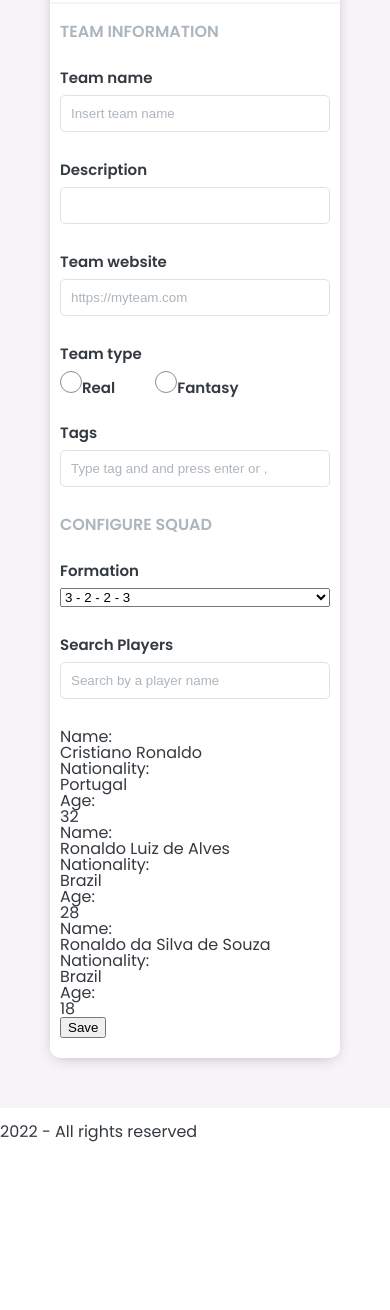
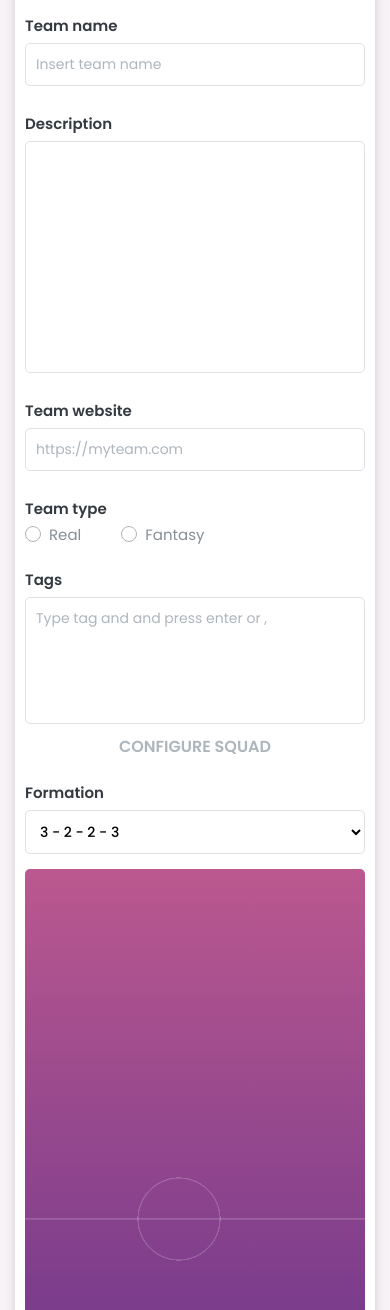
Before and after one commit to caueSJ/smt-vnt, a website built with Vite: page team.html in a window 390 px wide. Shown: the part 690-2000 px from the top of the page. Before the commit the page ends 1846 px from the top, so only its background shows below. Built offline with nearby package versions, Linux system fonts and the light colour scheme.

Commit message:
Team form layout + breakpoints

```diff
--- a/src/components/Header/Header.js
+++ b/src/components/Header/Header.js
@@ -36,9 +36,9 @@ export default class Header extends HTMLElement {
                 </a>
             </div>
             <div class="header-user">
-                <p>${userName}</p>
+                <span class="name">${userName}</span>
                 <div title="User Profile Picture">
-                    <p>${getInitialLetters(userName)}</p>
+                    <span>${getInitialLetters(userName)}</span>
                 </div>
             </div>
         </header>
--- a/src/components/Header/style.scss
+++ b/src/components/Header/style.scss
@@ -1,13 +1,19 @@
+@import '../../../styles/config/breakpoints';
+
 header {
     display: flex;
-    flex-wrap: wrap;
     background: linear-gradient(to right, var(--pink), var(--purple));
     color: var(--white);
     align-items: center;
     justify-content: space-between;
-    padding: 10px 50px;
+    padding: 10px;
+    gap: 5px;
     position: relative;
     box-shadow: 0px 1px 2px 0px var(--box-shadow);
+
+    @include sm {
+        padding: 10px 50px;
+    }
 
     .header-brand {
         a {
@@ -34,8 +40,16 @@ header {
         align-items: center;
         column-gap: 10px;
 
-        p {
+        span {
             font-weight: 600;
+        }
+
+        .name {
+            display: none;
+
+            @include sm {
+                display: flex;
+            }
         }
 
         div {
--- /dev/null
+++ b/styles/config/_breakpoints.scss
@@ -0,0 +1,36 @@
+// Breakpoints, values based on Bootstrap
+$screen-sm-min: 576px;
+$screen-md-min: 768px;
+$screen-lg-min: 992px;
+$screen-xl-min: 1200px;
+$screen-xxl-min: 1400px;
+
+@mixin sm {
+    @media (min-width: #{$screen-sm-min}) {
+        @content;
+    }
+}
+
+@mixin md {
+    @media (min-width: #{$screen-md-min}) {
+        @content;
+    }
+}
+
+@mixin lg {
+    @media (min-width: #{$screen-lg-min}) {
+        @content;
+    }
+}
+
+@mixin xl {
+    @media (min-width: #{$screen-xl-min}) {
+        @content;
+    }
+}
+
+@mixin xxl {
+    @media (min-width: #{$screen-xxl-min}) {
+        @content;
+    }
+}
--- a/styles/main.scss
+++ b/styles/main.scss
@@ -1,11 +1,18 @@
+@import './config/breakpoints';
+
 .main {
     background: var(--gray-lighter);
     display: flex;
     flex-wrap: wrap;
     justify-content: space-around;
-    padding: 50px;
-    column-gap: 50px;
+    padding: 15px;
+    gap: 15px;
     width: 100%;
+
+    @include md {
+        padding: 50px;
+        gap: 50px;
+    }
 
     .info-block {
         flex: 1;
--- a/styles/team-style.scss
+++ b/styles/team-style.scss
@@ -1,14 +1,22 @@
+@import './config/breakpoints';
+
 #teamPage {
     form {
+        @include lg {
+            width: 80%;
+            margin: 0 auto;
+        }
+
         section > h2 {
             font-weight: 600;
             text-transform: uppercase;
             color: var(--gray);
             margin-bottom: 30px;
+            text-align: center;
         }
 
         .form-group {
-            margin: 30px 0;
+            margin: 15px 0;
             font-size: 0.9375rem;
             display: flex;
             flex-direction: column;
@@ -18,40 +26,65 @@
                 margin-bottom: 10px;
             }
 
-            input {
+            input, textarea, select {
                 padding: 10px;
                 border-radius: 5px;
+                font-family: inherit;
+                font-size: 0.875rem;
                 border: 1px solid var(--gray-light);
 
                 &::placeholder {
                     color: var(--gray);
                 }
+
+                &[type="radio"] {
+                    display: none;
+                }
+            }
+
+            select {
+                background: var(--white);
+                font-weight: 500;
+            }
+
+            textarea {
+                resize: none;
+            }
+
+            // RADIO INPUT STYLE
+            div > input[type="radio"] + *::before {
+                content: "";
+                display: inline-block;
+                vertical-align: bottom;
+                width: 1rem;
+                height: 1rem;
+                margin-right: 0.5rem;
+                border: 1px solid var(--gray);
+                border-radius: 50%;
+            }
+
+            div > input[type="radio"]:checked + *::before {
+                background: radial-gradient(var(--purple) 0%, var(--purple) 40%, transparent 50%, transparent);
+                border-color: var(--pink);
+            }
+
+            div > input[type="radio"]:checked + * {
+                color: var(--pink);
             }
 
             .radio {
                 display: flex;
                 column-gap: 40px;
 
-                input[type="radio"] {
-                    appearance: none;
-                    margin: 0;
-                    border-color: var(--gray-dark);
-                    border-radius: 50%;
-
-                    &::before {
-                        content: "";
-                        width: 0.65em;
-                        height: 0.65em;
-                        border-radius: 50%;
-                        transform: scale(0);
-                        transition: 120ms transform ease-in-out;
-                        box-shadow: inset 1em 1em var(--pink);
-                    }
+                & label {
+                    font-weight: 400;
+                    color: var(--gray-dark);
                 }
             }
 
+            // FOCUS STYLE
             &:focus-within {
-                input {
+                input, textarea, select {
                     outline: 1px solid var(--pink);
                 }
                 label {
@@ -59,5 +92,111 @@
                 }
             }
         }
+
+        .team-information {
+            & > div {
+                @include md {
+                    display: flex;
+                    gap: 50px;
+                    margin-bottom: 20px;
+                }
+
+                & > div {
+                    flex: 1;
+                }
+            }
+
+            .column {
+                display: flex;
+                flex-direction: column;
+                justify-content: space-between;
+            }
+        }
+
+        .configure-squad {
+            margin-bottom: 20px;
+
+            @include md {
+                & > div {
+                    display: flex;
+                    gap: 50px;
+
+                    & > div {
+                        flex: 1;
+                    }
+                }
+            }
+        }
+
+        .soccer-field {
+            width: 100%;
+            height: 700px;
+            background: linear-gradient(var(--purple-light), var(--purple));
+            border-radius: 5px;
+            display: grid;
+
+            &.horizontal-divider {
+                background: linear-gradient(rgba(247, 243, 247, 0.2) 50%, rgba(247, 243, 247, 0.2) 50%) 0 50% / 100% 0.1em,
+                            radial-gradient(100% 100%, transparent 2.5em, rgba(247, 243, 247, 0.2) 2.55em, rgba(247, 243, 247, 0.2) 2.6em, transparent 0.5em) calc(50% - 1em) 50% / 6.25em 6.25em,
+                            linear-gradient(to bottom, var(--purple-light), var(--purple-blue)) 0 0 / 100% 100%;
+                            background-repeat: no-repeat;
+            }
+        }
+
+        .search-players-results {
+            ul.players-list {
+                display: flex;
+                flex-direction: column;
+                gap: 15px;
+                padding-bottom: 10px;
+                font-size: 0.9375rem;
+                border-bottom: 1px solid var(--gray-light);
+
+                li.player-infos {
+                    padding: 15px;
+                    border-radius: 5px;
+                    outline: 2px dashed var(--bg-gray-light);
+                    background: linear-gradient(var(--white), var(--gray-light));
+                    display: flex;
+                    justify-content: space-between;
+                    min-height: 80px;
+                    overflow: hidden;
+
+                    span {
+                        color: var(--pink);
+                        overflow: hidden;
+                        text-overflow: ellipsis;
+                        b {
+                            color: var(--black);
+                            font-weight: 600;
+                        }
+                    }
+
+                    div:first-child {
+                        flex: 1;
+                        display: flex;
+                        flex-flow: column wrap;
+                        justify-content: space-between;
+                    }
+                }
+            }
+        }
+
+        button {
+            font-family: inherit;
+            font-weight: 500;
+            font-size: 1rem;
+            color: var(--white);
+            width: 100%;
+            height: 48px;
+            background: linear-gradient(var(--purple-light) 25%, var(--purple));
+            border-radius: 5px;
+            border: 1px solid var(--pink);
+            cursor: pointer;
+
+            @include md {
+                width: calc(50% - 25px);
+            }
+        }
     }
 }
--- a/team.html
+++ b/team.html
@@ -18,16 +18,17 @@
                     <section class="team-information">
                         <h2>Team Information</h2>
                         <div>
+                            <div class="column">
                                 <div class="form-group">
                                     <label for="teamName">Team name</label>
                                     <input type="text" name="name" id="teamName" value="" placeholder="Insert team name" required>
                                 </div>
                                 <div class="form-group">
                                     <label for="teamDescription">Description</label>
-                                <input type="textarea" name="description" id="teamDescription" value="">
+                                    <textarea name="description" id="teamDescription" rows="10" autocomplete="off" value=""></textarea>
                                 </div>
                             </div>
-                        <div>
+                            <div class="column">
                                 <div class="form-group radio">
                                     <label for="teamWebsite">Team website</label>
                                     <input type="url" name="website" id="teamWebsite" value="" placeholder="https://myteam.com" required>
@@ -45,16 +46,18 @@
                                 </fieldset>
                                 <div class="form-group">
                                     <label for="teamTags">Tags</label>
-                                <input type="textarea" name="tags" id="teamTags" value="" placeholder="Type tag and and press enter or ,">
+                                    <textarea name="tags" id="teamTags" rows="5" placeholder="Type tag and and press enter or ,"></textarea>
+                                </div>
                             </div>
                         </div>
                     </section>
                     <section class="configure-squad">
                         <h2>Configure Squad</h2>
                         <div>
+                            <div>
                                 <div class="form-group formation">
                                     <label for="teamFormation">Formation</label>
-                                <select name="formation" id="teamFormation">
+                                    <select name="formation" id="teamFormation" required>
                                         <option value="1">3 - 2 - 2 - 3</option>
                                         <option value="2">3 - 2 - 3 - 1</option>
                                         <option value="3">3 - 4 - 3</option>
@@ -67,71 +70,57 @@
                                         <option value="10">5 - 4 -1</option>
                                     </select>
                                 </div>
-                            <div class="soccer-field">
+                                <div class="soccer-field horizontal-divider">
                                 </div>
                             </div>
                             <div class="search-players">
                                 <div class="form-group">
                                     <label for="searchPlayer">Search Players</label>
-                                <input type="search" name="tags" id="searchPlayer" placeholder="Search by a player name">
+                                    <input type="search" name="tags" id="searchPlayer" placeholder="Type a player name to search">
                                 </div>
-                            <div>
-                                <ul clas="players-list">
+                                <div class="search-players-results">
+                                    <ul class="players-list">
                                         <li class="player-infos">
                                             <div>
                                                 <div>
-                                                <b>Name:</b>
-                                                <p>Cristiano Ronaldo</p>
+                                                    <span><b>Name:</b> Cristiano Ronaldo</span>
                                                 </div>
                                                 <div>
-                                                <b>Nationality:</b>
-                                                <p>Portugal</p>
+                                                    <span><b>Nationality:</b> Portugal</span>
                                                 </div>
                                             </div>
                                             <div>
-                                            <div>
-                                                <b>Age:</b>
-                                                <p>32</p>
-                                            </div>
+                                                <span><b>Age:</b> 34</span>
                                             </div>
                                         </li>
                                         <li class="player-infos">
                                             <div>
                                                 <div>
-                                                <b>Name:</b>
-                                                <p>Ronaldo Luiz de Alves</p>
+                                                    <span><b>Name:</b> Ronaldo Luiz de Alves</span>
                                                 </div>
                                                 <div>
-                                                <b>Nationality:</b>
-                                                <p>Brazil</p>
+                                                    <span><b>Nationality:</b> Brazil</span>
                                                 </div>
                                             </div>
                                             <div>
-                                            <div>
-                                                <b>Age:</b>
-                                                <p>28</p>
-                                            </div>
+                                                <span><b>Age:</b> 28</span>
                                             </div>
                                         </li>
                                         <li class="player-infos">
                                             <div>
                                                 <div>
-                                                <b>Name:</b>
-                                                <p>Ronaldo da Silva de Souza</p>
+                                                    <span><b>Name:</b> Ronaldo da Silva de Souza</span>
                                                 </div>
                                                 <div>
-                                                <b>Nationality:</b>
-                                                <p>Brazil</p>
+                                                    <span><b>Nationality:</b> Brazil</span>
                                                 </div>
                                             </div>
                                             <div>
-                                            <div>
-                                                <b>Age:</b>
-                                                <p>18</p>
-                                            </div>
+                                                <span><b>Age:</b> 19</span>
                                             </div>
                                         </li>
                                     </ul>
+                                </div>
                             </div>
                         </div>
                     </section>
```
Lines whose indentation alone changed are shown as unchanged.
